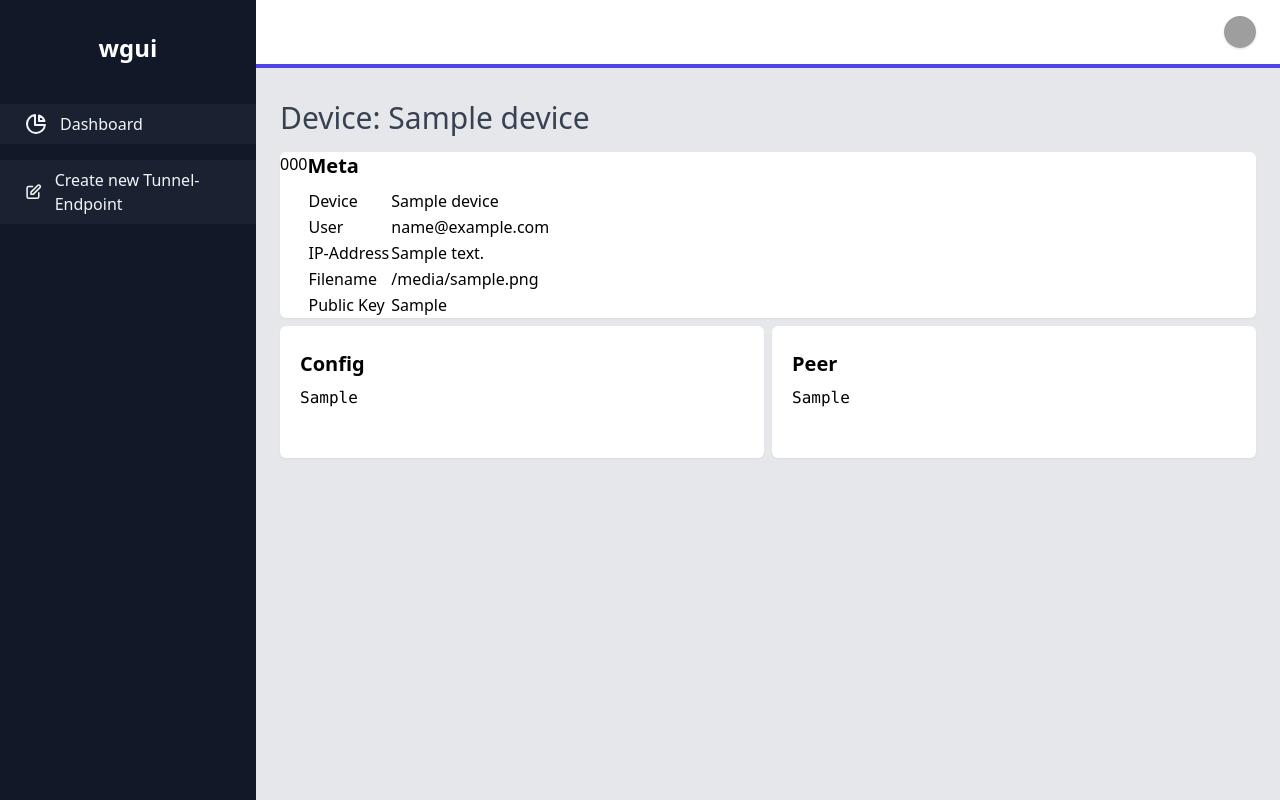
After one commit to eieste/wgui, a Python web app: template wgui/templates/pages/tunnel/detail.jinja2 in a window 1280 px wide. The commit adds this page. Run offline with Jinja, Linux system fonts and the light colour scheme; the template is opened without the code that fills it: most values are stand-ins (such as "Sample title", 1, 10 or a date in 2020); style sheets or scripts are compiled from the project's sources; grey boxes are pictures that could not be loaded.

Commit message:
add webui

```diff
--- a/requirements.txt
+++ b/requirements.txt
@@ -2,3 +2,4 @@ jsonschema
 jinja2
 flask
 pyyaml
+flask-wtf
--- a/setup.py
+++ b/setup.py
@@ -19,7 +19,10 @@ setup(
     long_description=read('README.md'),
     long_description_content_type="text/markdown",
     packages=find_packages(),
-    install_requires=["jsonschema==4.4.0", "pyyaml==6.0", "Jinja2==3.0.3", "flask==2.0.2", "flask-saml2==0.3.0"],
+    install_requires=[
+        "jsonschema==4.4.0", "qrcode==7.3.1", "pyyaml==6.0", "Jinja2==3.0.3", "flask==2.0.2", "pillow=9.0.1"
+        "flask-saml2==0.3.0"
+    ],
     package_data={'': ['conf/wgui.schema.json', "static/**/*"]},
     classifiers=[
         "Development Status :: 2 - Pre-Alpha",
--- /dev/null
+++ b/src/js/backend.js
@@ -0,0 +1,5 @@
+document.getElementById("header-right-profile-trigger").addEventListener("click", function () {
+    Array.from(document.getElementsByClassName("header-right-profile-dropdown")).forEach(function (element, index) {
+        element.style.display = "block";
+    })
+})
--- /dev/null
+++ b/wgui/static/js/backend.js
@@ -0,0 +1,15 @@
+(function () {
+
+    document.getElementById("header-right-profile-trigger").addEventListener("click", function () {
+        Array.from(document.getElementsByClassName("header-right-profile-dropdown")).forEach(function (element, index) {
+            element.style.display = "block";
+        });
+    });
+
+    document.getElementById("profile-trigger-backdrop").addEventListener("click", function () {
+        Array.from(document.getElementsByClassName("header-right-profile-dropdown")).forEach(function (element, index) {
+            element.style.display = "none";
+        });
+    });
+
+})();
--- a/wgui/templates/base.jinja2
+++ b/wgui/templates/base.jinja2
@@ -2,9 +2,27 @@
 
 {% block head_inner %}
     {{ super() }}
-    <link rel="stylesheet" href="static/css/tailwind.css"/>
+    <link rel="stylesheet" href="/static/css/tailwind.css"/>
 {% endblock %}
 
 {% block body_inner %}
     {% include "components/flash.jinja2" %}
+    <div>
+        <div class="flex h-screen bg-gray-200">
+            {#            <div :class="sidebarOpen ? 'block' : 'hidden'" @click="sidebarOpen = false"#}
+            {#                 class="fixed z-20 inset-0 bg-black opacity-50 transition-opacity lg:hidden"></div>#}
+            {% include "components/sidebar.jinja2" %}
+
+            <div class="flex-1 flex flex-col overflow-hidden">
+                {% include "components/header.jinja2" %}
+                <main class="flex-1 overflow-x-hidden overflow-y-auto bg-gray-200">
+                    <div class="container mx-auto px-6 py-8">
+                        {% block content_inner %}
+                        {% endblock %}
+                    </div>
+                </main>
+            </div>
+        </div>
+    </div>
+    <script type="text/javascript" src="/static/js/backend.js"></script>
 {% endblock %}
--- /dev/null
+++ b/wgui/templates/components/dropdown-profile.jinja2
@@ -0,0 +1,25 @@
+<div class="flex items-center">
+    <div class="relative">
+        <button id="header-right-profile-trigger"
+                class="relative block h-8 w-8 rounded-full overflow-hidden shadow focus:outline-none">
+            <img class="h-full w-full object-cover"
+                 src="https://images.unsplash.com/photo-1528892952291-009c663ce843?ixlib=rb-1.2.1&amp;ixid=eyJhcHBfaWQiOjEyMDd9&amp;auto=format&amp;fit=crop&amp;w=296&amp;q=80"
+                 alt="Your avatar">
+        </button>
+
+        <div id="profile-trigger-backdrop"
+             class="fixed inset-0 h-full w-full z-10 header-right-profile-dropdown"
+             style="display: none;"></div>
+
+        <div
+                class=" header-right-profile-dropdown absolute right-0 mt-2 w-48 bg-white rounded-md overflow-hidden shadow-xl z-10"
+                style="display: none;">
+            {#            <a href="#"#}
+            {#               class="block px-4 py-2 text-sm text-gray-700 hover:bg-indigo-600 hover:text-white">Profile</a>#}
+            {#            <a href="#"#}
+            {#               class="block px-4 py-2 text-sm text-gray-700 hover:bg-indigo-600 hover:text-white">Products</a>#}
+            <a href="{{ url_for("flask_saml2_sp.logout") }}"
+               class="block px-4 py-2 text-sm text-gray-700 hover:bg-indigo-600 hover:text-white">Logout</a>
+        </div>
+    </div>
+</div>
--- /dev/null
+++ b/wgui/templates/components/header.jinja2
@@ -0,0 +1,12 @@
+<header class="flex justify-between items-center py-4 px-6 bg-white border-b-4 border-indigo-600">
+    <div class="flex items-center">
+        <button class="text-gray-500 focus:outline-none lg:hidden">
+            <svg class="h-6 w-6" viewBox="0 0 24 24" fill="none" xmlns="http://www.w3.org/2000/svg">
+                <path d="M4 6H20M4 12H20M4 18H11" stroke="currentColor" stroke-width="2"
+                      stroke-linecap="round"
+                      stroke-linejoin="round"></path>
+            </svg>
+        </button>
+    </div>
+    {% include "components/dropdown-profile.jinja2" %}
+</header>
--- /dev/null
+++ b/wgui/templates/components/sidebar.jinja2
@@ -0,0 +1,70 @@
+<div
+        class="fixed z-30 inset-y-0 left-0 w-64 transition duration-300 transform bg-gray-900 overflow-y-auto lg:translate-x-0 lg:static lg:inset-0">
+
+    <div class="flex items-center justify-center mt-8">
+        <div class="flex items-center">
+            <span class="text-white text-2xl mx-2 font-semibold">wgui</span>
+        </div>
+    </div>
+
+    <nav class="mt-10">
+        <a class="flex items-center mt-4 py-2 px-6 bg-gray-700 bg-opacity-25 text-gray-100"
+           href="{{ url_for("dashboard") }}">
+            <svg class="h-6 w-6" xmlns="http://www.w3.org/2000/svg" fill="none" viewBox="0 0 24 24"
+                 stroke="currentColor">
+                <path stroke-linecap="round" stroke-linejoin="round" stroke-width="2"
+                      d="M11 3.055A9.001 9.001 0 1020.945 13H11V3.055z"></path>
+                <path stroke-linecap="round" stroke-linejoin="round" stroke-width="2"
+                      d="M20.488 9H15V3.512A9.025 9.025 0 0120.488 9z"></path>
+            </svg>
+            <span class="mx-3">Dashboard</span>
+        </a>
+
+        <a class="flex items-center mt-4 py-2 px-6 bg-gray-700 bg-opacity-25 text-gray-100"
+           href="{{ url_for("tunnel_create") }}">
+            <svg class="h-6 w-6" xmlns="http://www.w3.org/2000/svg" fill="none" viewBox="0 0 24 24"
+                 stroke="currentColor">
+                <path stroke-linecap="round" stroke-linejoin="round" stroke-width="2"
+                      d="M11 5H6a2 2 0 00-2 2v11a2 2 0 002 2h11a2 2 0 002-2v-5m-1.414-9.414a2 2 0 112.828 2.828L11.828 15H9v-2.828l8.586-8.586z">
+                </path>
+            </svg>
+            <span class="mx-3">Create new Tunnel-Endpoint</span>
+        </a>
+
+        {#        <a class="flex items-center mt-4 py-2 px-6 text-gray-500 hover:bg-gray-700 hover:bg-opacity-25 hover:text-gray-100"#}
+        {#           href="/ui-elements">#}
+        {#            <svg class="h-6 w-6" xmlns="http://www.w3.org/2000/svg" fill="none" viewBox="0 0 24 24"#}
+        {#                 stroke="currentColor">#}
+        {#                <path stroke-linecap="round" stroke-linejoin="round" stroke-width="2"#}
+        {#                      d="M17 14v6m-3-3h6M6 10h2a2 2 0 002-2V6a2 2 0 00-2-2H6a2 2 0 00-2 2v2a2 2 0 002 2zm10 0h2a2 2 0 002-2V6a2 2 0 00-2-2h-2a2 2 0 00-2 2v2a2 2 0 002 2zM6 20h2a2 2 0 002-2v-2a2 2 0 00-2-2H6a2 2 0 00-2 2v2a2 2 0 002 2z">#}
+        {#                </path>#}
+        {#            </svg>#}
+        {##}
+        {#            <span class="mx-3">UI Elements</span>#}
+        {#        </a>#}
+        {##}
+        {#        <a class="flex items-center mt-4 py-2 px-6 text-gray-500 hover:bg-gray-700 hover:bg-opacity-25 hover:text-gray-100"#}
+        {#           href="/tables">#}
+        {#            <svg class="h-6 w-6" xmlns="http://www.w3.org/2000/svg" fill="none" viewBox="0 0 24 24"#}
+        {#                 stroke="currentColor">#}
+        {#                <path stroke-linecap="round" stroke-linejoin="round" stroke-width="2"#}
+        {#                      d="M19 11H5m14 0a2 2 0 012 2v6a2 2 0 01-2 2H5a2 2 0 01-2-2v-6a2 2 0 012-2m14 0V9a2 2 0 00-2-2M5 11V9a2 2 0 012-2m0 0V5a2 2 0 012-2h6a2 2 0 012 2v2M7 7h10">#}
+        {#                </path>#}
+        {#            </svg>#}
+        {##}
+        {#            <span class="mx-3">Tables</span>#}
+        {#        </a>#}
+        {##}
+        {#        <a class="flex items-center mt-4 py-2 px-6 text-gray-500 hover:bg-gray-700 hover:bg-opacity-25 hover:text-gray-100"#}
+        {#           href="/forms">#}
+        {#            <svg class="h-6 w-6" xmlns="http://www.w3.org/2000/svg" fill="none" viewBox="0 0 24 24"#}
+        {#                 stroke="currentColor">#}
+        {#                <path stroke-linecap="round" stroke-linejoin="round" stroke-width="2"#}
+        {#                      d="M11 5H6a2 2 0 00-2 2v11a2 2 0 002 2h11a2 2 0 002-2v-5m-1.414-9.414a2 2 0 112.828 2.828L11.828 15H9v-2.828l8.586-8.586z">#}
+        {#                </path>#}
+        {#            </svg>#}
+        {##}
+        {#            <span class="mx-3">Forms</span>#}
+        {#        </a>#}
+    </nav>
+</div>
--- a/wgui/templates/pages/login/index.jinja2
+++ b/wgui/templates/pages/login/index.jinja2
@@ -2,7 +2,7 @@
 
 {% block body_inner %}
     <div class="flex flex-col items-center justify-center w-screen h-screen bg-gray-200 text-gray-700">
-        {{ super() }}
+        {% include "components/flash.jinja2" %}
         <form class="flex flex-col bg-white rounded shadow-lg p-12 mt-12" action="">
             <h1 class="text-lg">wgui - Login</h1>
             {% for idp in handlers %}
--- /dev/null
+++ b/wgui/templates/pages/tunnel/detail.jinja2
@@ -0,0 +1,76 @@
+{% extends "base.jinja2" %}
+
+{% block content_inner %}
+    <h3 class="text-gray-700 text-3xl font-medium">Device: {{ client.device }}</h3>
+    <div class="mt-4">
+
+
+        <div class="grid grid-cols-2 gap-2">
+
+            <div class="shadow-sm rounded-md bg-white col-span-2">
+                <div class="relative float-left    ">
+                    {{ qrcode }}
+                </div>
+                <div class="relative float-left    ">
+                    <div class="font-bold text-xl mb-2">Meta</div>
+                    <table>
+                        <tr>
+                            <td>
+                                Device
+                            </td>
+                            <td>
+                                {{ client.device }}
+                            </td>
+                        </tr>
+                        <tr>
+                            <td>
+                                User
+                            </td>
+                            <td>
+                                {{ client.email }}
+                            </td>
+                        </tr>
+                        <tr>
+                            <td>
+                                IP-Address
+                            </td>
+                            <td>
+                                {{ client.ip_address }}
+                            </td>
+                        </tr>
+                        <tr>
+                            <td>
+                                Filename
+                            </td>
+                            <td>
+                                {{ client.filename }}
+                            </td>
+                        </tr>
+                        <tr>
+                            <td>
+                                Public Key
+                            </td>
+                            <td>
+                                {{ client.public_key }}
+                            </td>
+                        </tr>
+                    </table>
+                </div>
+            </div>
+
+            <div class="px-5 py-6 shadow-sm rounded-md bg-white">
+                <div class="font-bold text-xl mb-2">Config</div>
+                <pre class="relative">
+{{ client_config }}
+                </pre>
+            </div>
+
+            <div class="px-5 py-6 shadow-sm rounded-md bg-white">
+                <div class="font-bold text-xl mb-2">Peer</div>
+                <pre>
+{{ peer_config }}
+                </pre>
+            </div>
+        </div>
+    </div>
+{% endblock %}
--- /dev/null
+++ b/wgui/utils/forms.py
@@ -0,0 +1,6 @@
+# -*- coding: utf-8 -*-
+from wtforms import Form, StringField, validators
+
+
+class CreateDeviceForm(Form):
+    device = StringField("Device", [validators.Length(min=4, max=25)])
```
Also changed, not shown: wgui.yml (+38 -19 lines), wgui/conf/config.py (+8 -1 lines), wgui/conf/wgui.schema.json (+12 -1 lines), wgui/templates/pages/dashboard/index.jinja2 (+69 -0 lines), wgui/templates/pages/tunnel/new.jinja2 (+29 -0 lines), wgui/utils/tunnel.py (+8 -2 lines), wgui/utils/web.py (+56 -21 lines), 1 other file.
